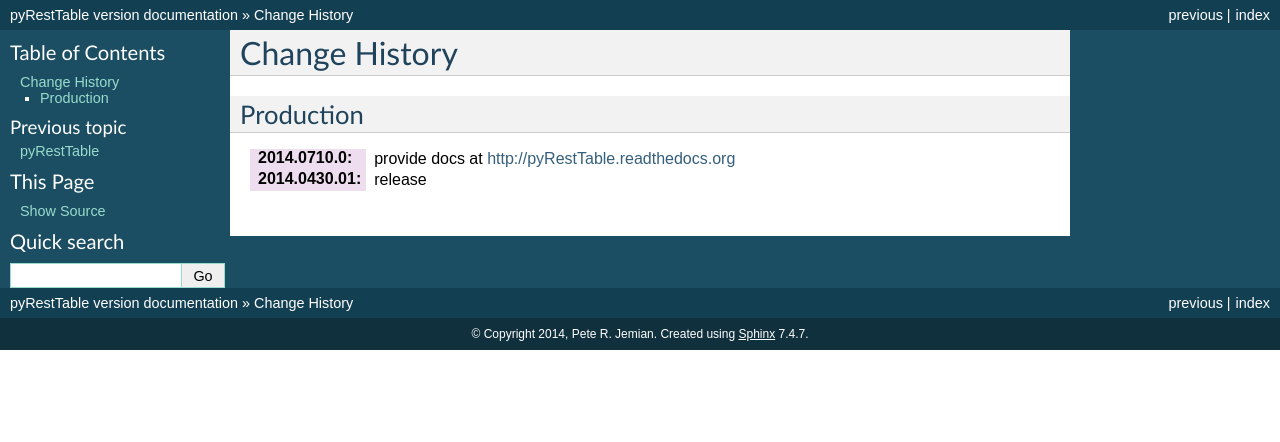
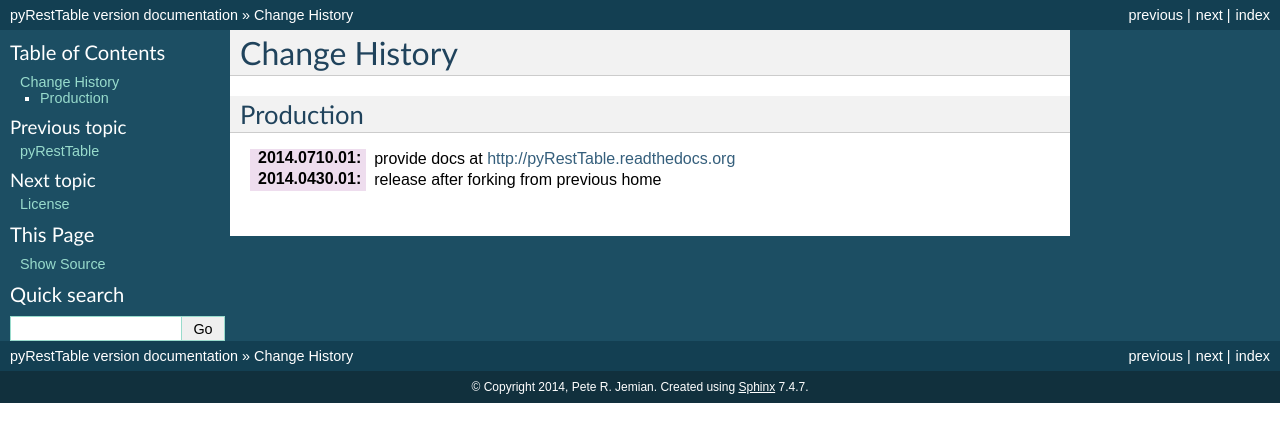
Before and after one commit to prjemian/pyRestTable, a Sphinx documentation site: the page built from docs/source/changes.rst, in a window 1280 px wide. Shown: the top 442 px of the page. Built offline with Sphinx 7.4.7, drawn with Linux system fonts in a browser that asks for light colours.

Commit message:
reposition the license file, document the source code

```diff
--- a/CHANGES.rst
+++ b/CHANGES.rst
@@ -7,5 +7,5 @@
 Production
 **********
 
-:2014.0710.0: provide docs at http://pyRestTable.readthedocs.org
-:2014.0430.01: release
+:2014.0710.01: provide docs at http://pyRestTable.readthedocs.org
+:2014.0430.01: release after forking from previous home
--- a/README.rst
+++ b/README.rst
@@ -5,10 +5,9 @@
 :email:     prjemian@gmail.com
 :copyright: 2014, Pete R. Jemian
 :license:   Creative Commons Attribution 4.0 International Public License (see *LICENSE.txt*)
+:docs:      http://pyRestTable.readthedocs.org
 :URL:       https://github.com/prjemian/pyRestTable
 :PyPI:      https://pypi.python.org/pypi/pyRestTable/
-:documentation: http://prjemian.github.io/pyRestTable
-:RTD:       http://pyRestTable.readthedocs.org
 
 Format a nice table in reST (reStructuredText ) from Python.
 Each cell may have multiple lines, separated by a newline.
--- a/docs/source/conf.py
+++ b/docs/source/conf.py
@@ -19,6 +19,7 @@
 # add these directories to sys.path here. If the directory is relative to the
 # documentation root, use os.path.abspath to make it absolute, like shown here.
 #sys.path.insert(0, os.path.abspath('.'))
+sys.path.insert(0, os.path.abspath(os.path.join('..', '..', 'src')))
 
 # -- General configuration ------------------------------------------------
 
--- a/docs/source/index.rst
+++ b/docs/source/index.rst
@@ -9,6 +9,7 @@
    examples/index
    code/*
    changes
+   license
 
 
 Features
--- /dev/null
+++ b/docs/source/license.rst
@@ -0,0 +1,6 @@
+License
+=======
+
+.. literalinclude:: ../../src/pyRestTable/LICENSE.txt
+   :language: text
+   :encoding: ISO-8859-1
--- a/src/pyRestTable/__init__.py
+++ b/src/pyRestTable/__init__.py
@@ -14,7 +14,7 @@
 Table = rest_table.Table    # shorten the import trail
 
 
-__version__ = '2014.0710.0'
+__version__ = '2014.0710.01'
 __release__ = __version__
 __author__ = 'Pete R. Jemian'
 __email__ = 'prjemian@gmail.com'
```
Also changed, not shown: 3 other files.
